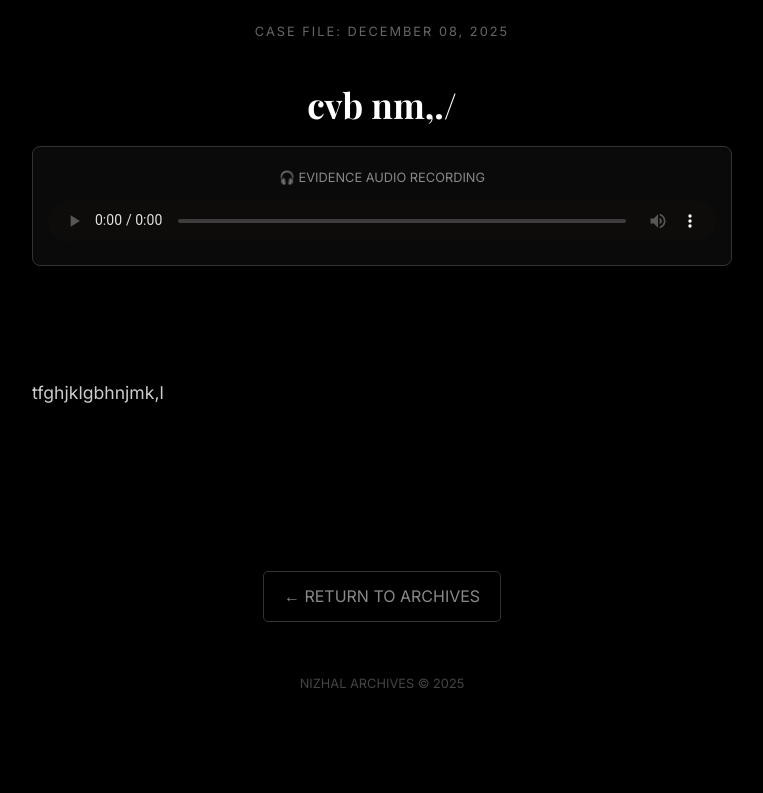
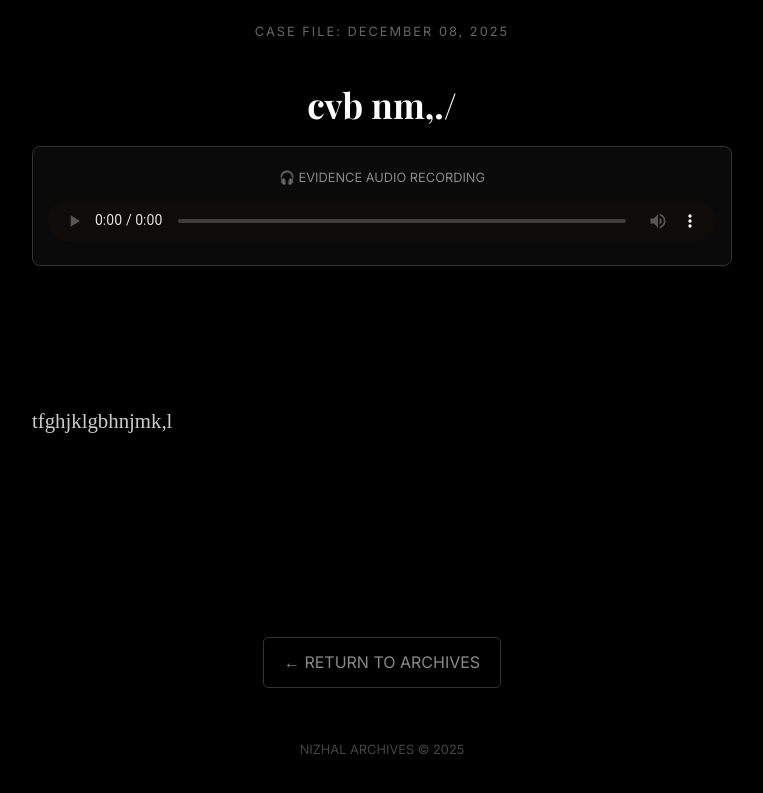
Before and after one commit to nizhalstoriesyt/nizhal-website, a Jekyll site: the page built from _stories/2025-12-08-cvb-nm-..md, in a window 1280 px wide. Shown: the top 793 px of the page, without its empty margins (258-1021 px from the left). Built offline with Jekyll 4.4.1, drawn with Linux system fonts in a browser that asks for light colours; some web fonts are replaced.

Commit message:
Update story.html

```diff
--- a/_layouts/story.html
+++ b/_layouts/story.html
@@ -5,6 +5,7 @@
     <meta name="viewport" content="width=device-width, initial-scale=1.0">
     <title>{{ page.title }} | NIZHAL</title>
     <link href="https://fonts.googleapis.com/css2?family=Playfair+Display:wght@700&family=Inter:wght@300;400;600&display=swap" rel="stylesheet">
+    <link href="https://fonts.googleapis.com/css2?family=Chilanka&display=swap" rel="stylesheet">
 
     <style>
         /* --- DARK THEME STYLES --- */
@@ -60,11 +61,16 @@
             outline: none;
         }
 
-        /* Story Text */
+        /* Story Text - Chilanka Font Applied Here */
         .content {
-            font-size: 1.1rem;
+            font-size: 1.3rem; /* കൈപ്പട ഫോണ്ട് ആയതുകൊണ്ട് വലിപ്പം കൂട്ടി */
             color: #ccc;
-            white-space: pre-wrap; /* Paragraphs കൃത്യമായി വരാൻ */
+            white-space: pre-wrap;
+
+            /* 👇 Chilanka Font Settings */
+            font-family: 'Chilanka', cursive;
+            font-weight: 400;
+            line-height: 2; /* വായന സുഖമാക്കാൻ വരികൾക്കിടയിൽ ഗ്യാപ്പ് കൂട്ടി */
         }
 
         /* Links */
```
